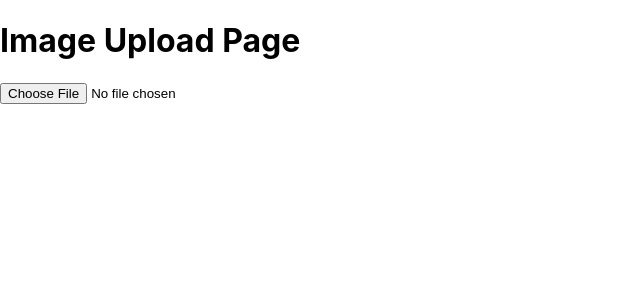
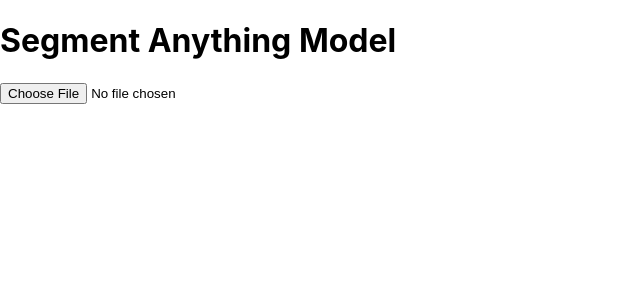
Before and after one commit to sfu-cmpt340/project_09, a React (Create React App) app in the folder my-react-app/: page / in a window 1280 px wide. Shown: the top 300 px of the page, without its empty margins (0-640 px from the left). Built offline with nearby package versions, Linux system fonts and the light colour scheme.

Commit message:
changed title

```diff
--- a/my-react-app/src/ImageUploadPage.jsx
+++ b/my-react-app/src/ImageUploadPage.jsx
@@ -20,7 +20,7 @@ const ImageUploadPage = () => {
 
   return (
     <div>
-      <h1>Image Upload Page</h1>
+      <h1>Segment Anything Model</h1>
       <input type="file" onChange={handleImageChange} />
       {image && (
         <div>
```
